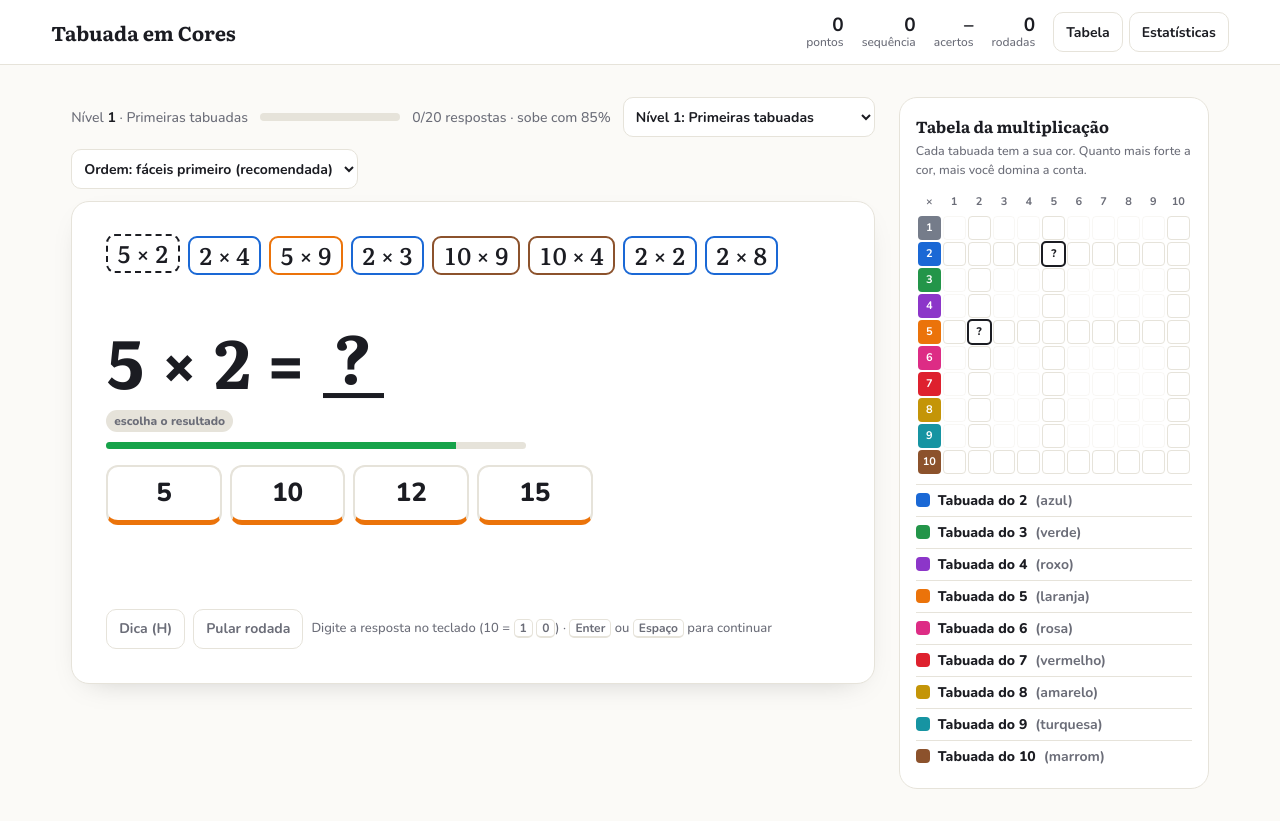
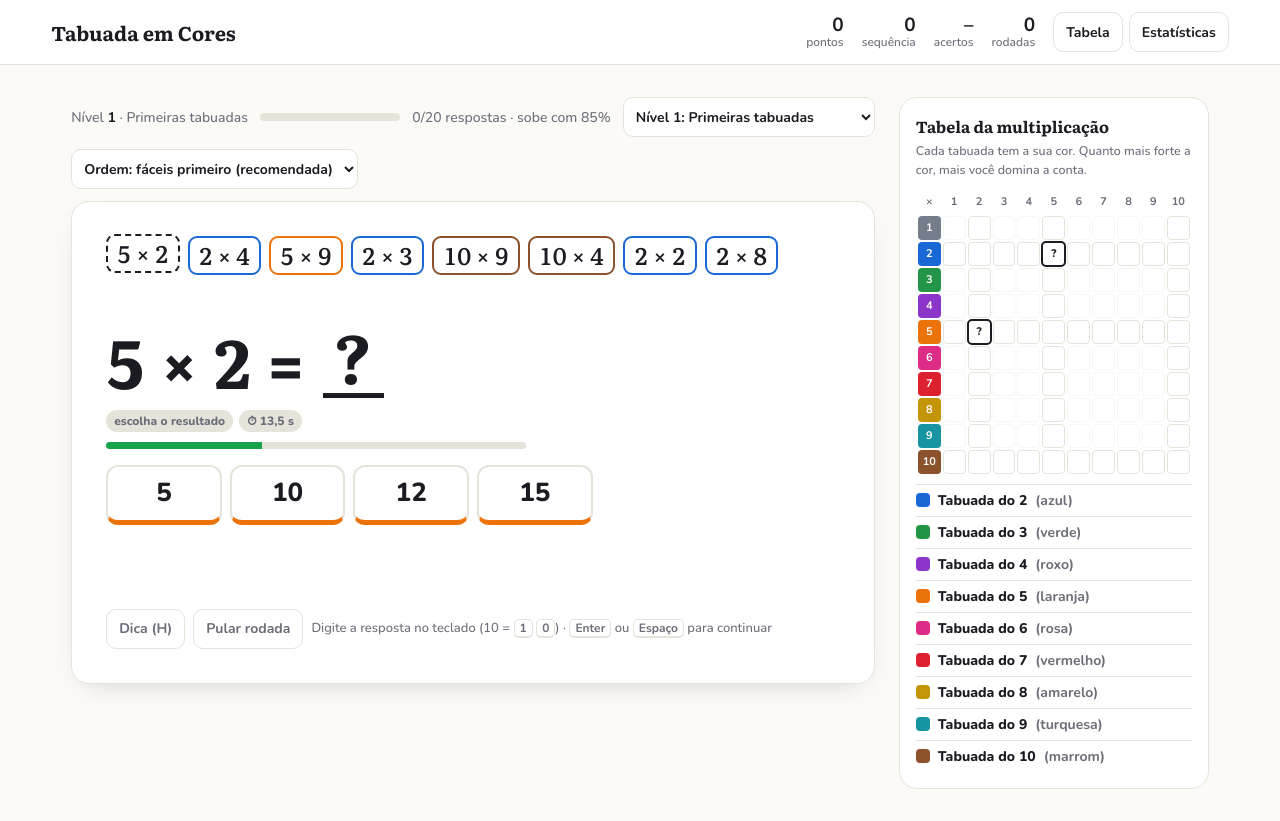
Before and after one commit to lucasherbertjones/Multiplicacao, a plain HTML site: page index.html in a window 1280 px wide. Drawn offline with nearby package versions, Linux system fonts and the light colour scheme.

Commit message:
Barra de tempo mais lenta no começo e mais rápida a cada nível
O limite para a resposta contar como rápida vai de 3× o tempo do último
nível (13,5 s no nível 1) até o tempo atual do nível 12 (4,5 s / 6 s),
caindo em linha reta. O limite aparece ao lado do modo da pergunta.

Co-Authored-By: Claude Opus 5.5 <noreply@anthropic.com>
Claude-Session: https://claude.ai/code/session_01EKpor2qVkzmyMBpnCVeQQt

```diff
--- a/index.html
+++ b/index.html
@@ -226,8 +226,10 @@ const LEVELS=[null,
   {n:'Escrita mestre',d:'Digite resultado ou número que falta já a partir da etapa 2; o resto no modo Mestre',tabs:ALL,mode:'DL',write:1,nocolor:true,nohint:true,tricky:true,fast:true}
 ];
 const MAXL=LEVELS.length-1;
-const LIMIT={R:6000,L:6000,D:8000,WD:8000,WL:8000}; // tempo para a resposta contar como "rápida" (domínio)
-const limitFor=(mode,lv)=>Math.round(LIMIT[mode]*(LEVELS[lv].fast?.75:1));
+/* Tempo para a resposta contar como "rápida" (domínio). LIMIT é o tempo do último nível; nos anteriores
+   a barra é mais lenta, proporcional ao nível: SLOW vezes mais tempo no nível 1, caindo em linha reta até 1× no 12. */
+const LIMIT={R:4500,L:4500,D:6000,WD:6000,WL:6000}, SLOW=3;
+const limitFor=(mode,lv)=>Math.round(LIMIT[mode]*(1+(SLOW-1)*(MAXL-lv)/(MAXL-1))/100)*100;
 const MODE_N={R:'resultado',D:'algarismo por algarismo',L:'número que falta',WD:'escrita do resultado',WL:'escrita do número que falta'};
 const MK_N={R:'resultado',D:'por algarismos',L:'número que falta'};
 
@@ -355,7 +357,7 @@ function renderLegend(){
 const chip=x=>{const c=color(x.a,x.b);return `<span class="chip" style="background:${c.bg};color:${c.fg}">${x.a} × ${x.b} = ${x.p}</span>`;};
 function btnHTML(val,i,x,label){ const L=LEVELS[S.level], c=L.nocolor?{bg:'var(--line)',fg:'var(--ink)'}:color(x.a);
   return `<button class="o" data-o="${val}" style="--sw:${c.bg};--swt:${c.fg}"><span class="v">${label??val}</span></button>`; }
-function pills(x,txt,cls=''){ $('qPills').innerHTML=`<span class="mode ${cls}">${txt}</span>${x.review?'<span class="mode rev">★ revisão</span>':''}`; }
+function pills(x,txt,cls=''){ $('qPills').innerHTML=`<span class="mode ${cls}">${txt}</span><span class="mode" title="Responda antes de a barra encher para a conta contar como dominada">⏱ ${sec(limitFor(x.mode,S.level))}</span>${x.review?'<span class="mode rev">★ revisão</span>':''}`; }
 
 /* ===== Opções do modo "resultado": a resposta certa e pegadinhas plausíveis, em ordem crescente ===== */
 /* A posição da resposta certa é sorteada (pode ser a 1ª, a última ou qualquer outra): escolhe quantas
```
Also changed, not shown: 1 other file.
